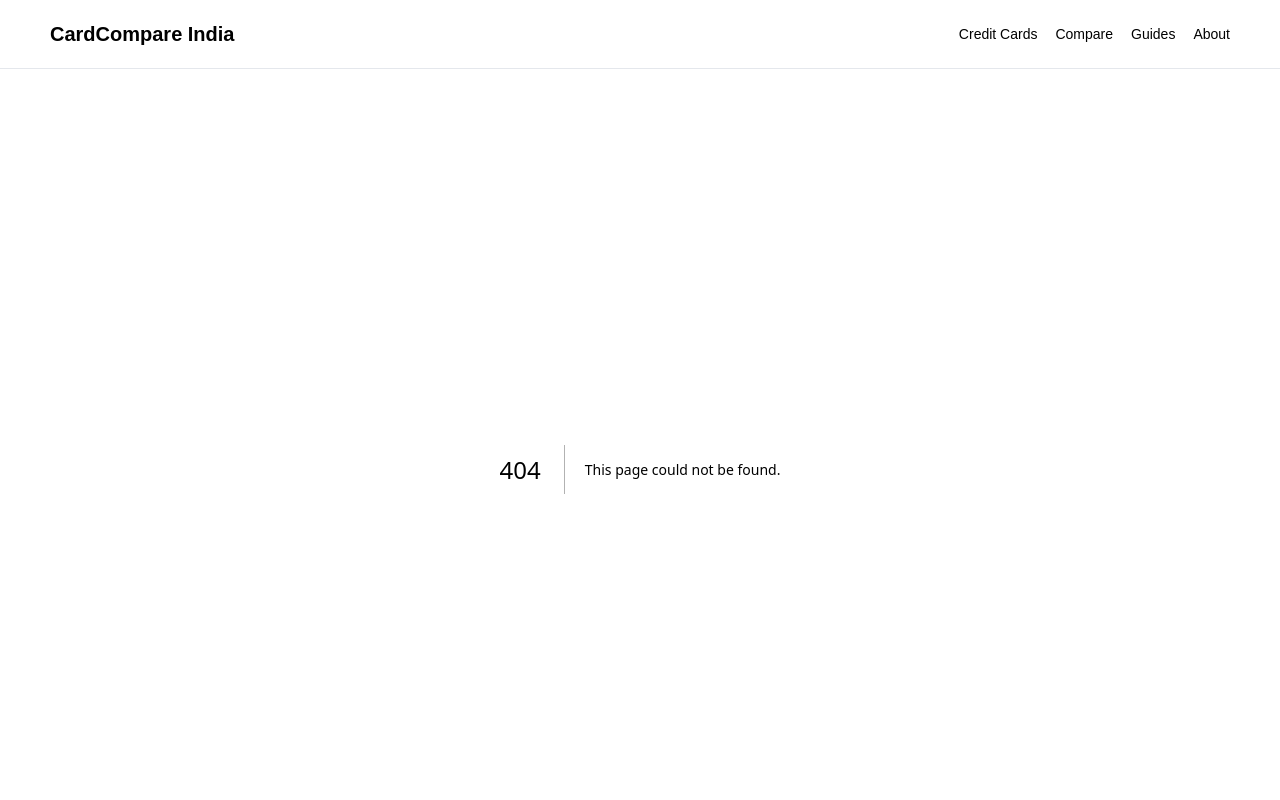
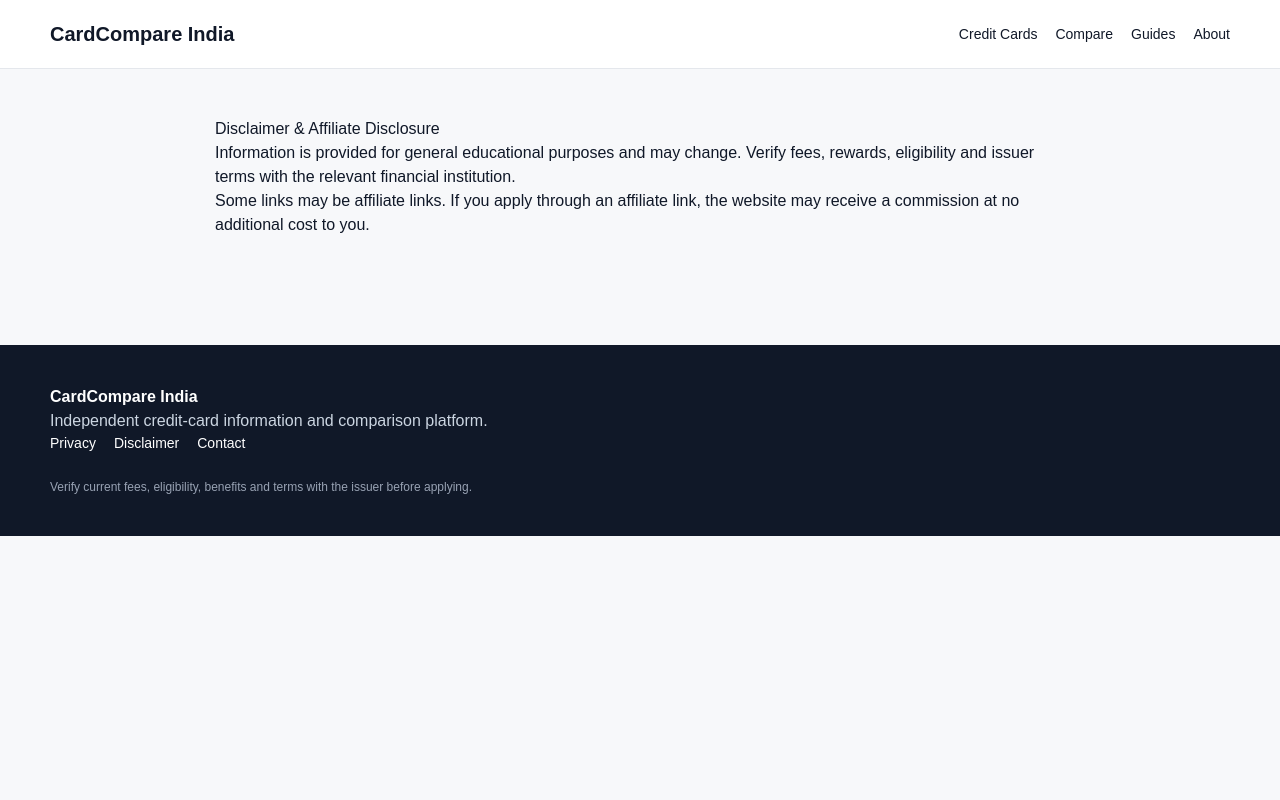
Before and after one commit to Rock682/Credit-card-affiliate-website, a Next.js app: page /disclaimer in a window 1280 px wide. Before the commit this address had no page. Shown: the top 800 px of the page. Built offline with nearby package versions, Linux system fonts and the light colour scheme.

Commit message:
Build Next.js credit card affiliate architecture

```diff
--- /dev/null
+++ b/app/disclaimer/page.tsx
@@ -0,0 +1 @@
+export const metadata={title:"Disclaimer & Affiliate Disclosure"};export default function Disclaimer(){return <section className="container" style={{padding:"48px 0",maxWidth:850}}><h1>Disclaimer & Affiliate Disclosure</h1><p>Information is provided for general educational purposes and may change. Verify fees, rewards, eligibility and issuer terms with the relevant financial institution.</p><p>Some links may be affiliate links. If you apply through an affiliate link, the website may receive a commission at no additional cost to you.</p></section>}
```
